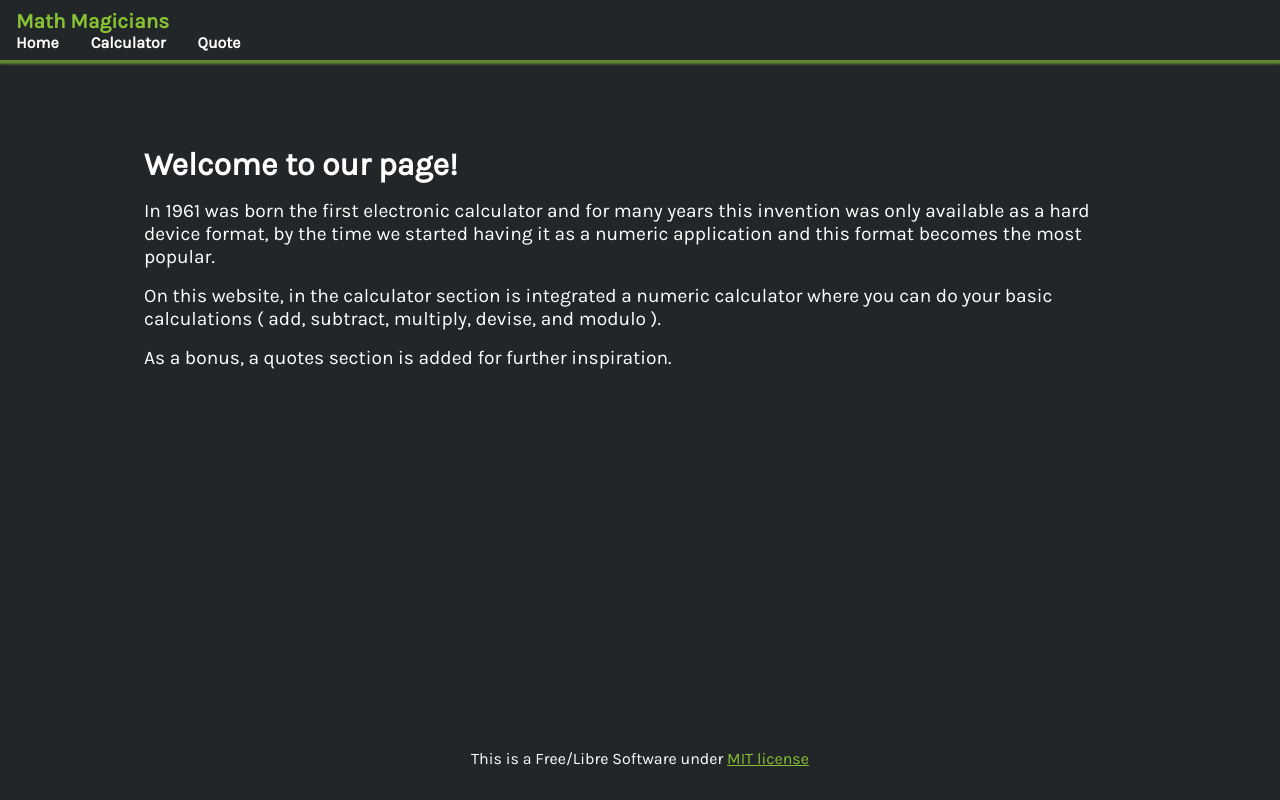
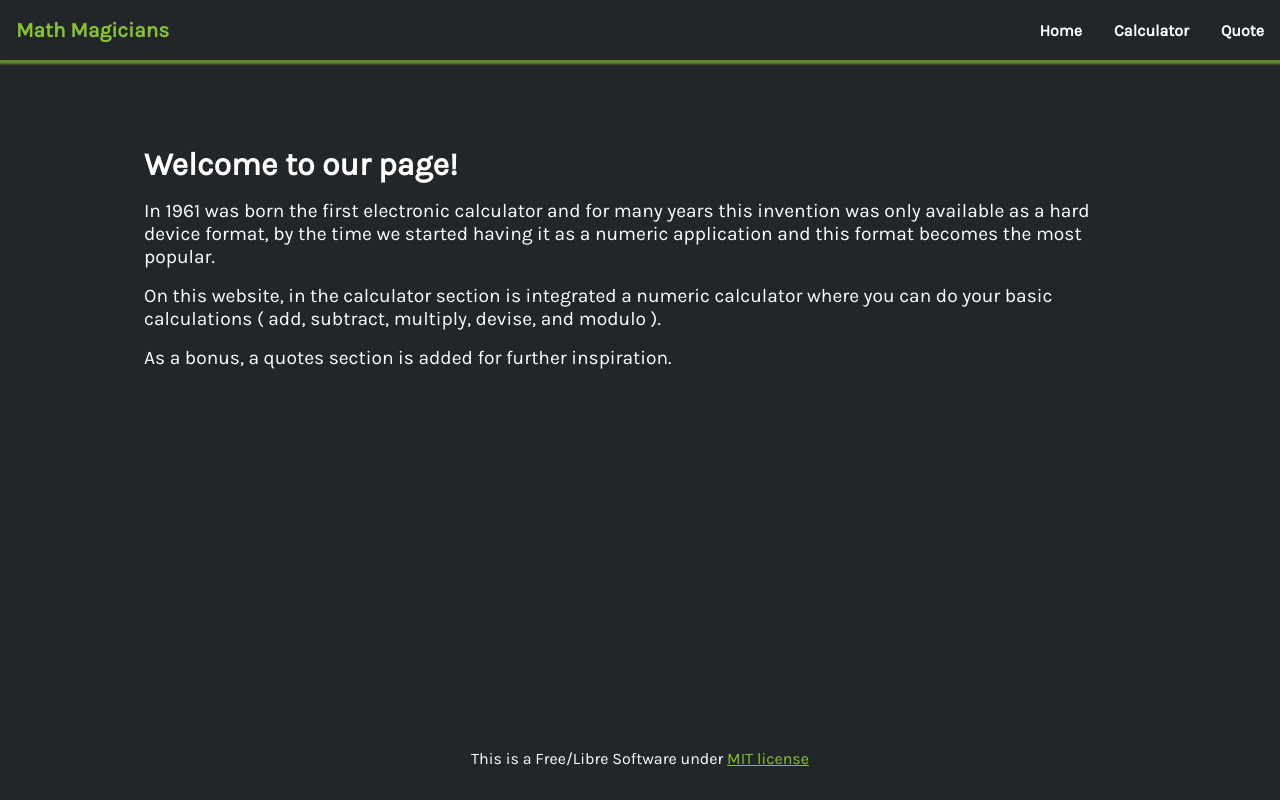
Before and after one commit to Mehdi-Rh/Math-magicians, a React (Create React App) app: page / in a window 1280 px wide. Built offline with nearby package versions, Linux system fonts and the light colour scheme.

Commit message:
Back navbar to first pattern

```diff
--- a/src/components/navbar/Navbar.js
+++ b/src/components/navbar/Navbar.js
@@ -21,9 +21,8 @@ const styles = {
 const Navbar = () => {
   const [isNavExpanded, setIsNavExpanded] = useState(false);
   return (
-
-    <header className="navigation">
-      <StyleRoot>
+    <StyleRoot>
+      <header className="navigation">
         <a href="/" style={(window.innerWidth > 768) ? styles.fadeInLeft : {}} className="brand-name">
           Math Magicians
         </a>
@@ -87,9 +86,8 @@ const Navbar = () => {
             </li>
           </ul>
         </div>
-      </StyleRoot>
-
-    </header>
+      </header>
+    </StyleRoot>
 
   );
 };
```
